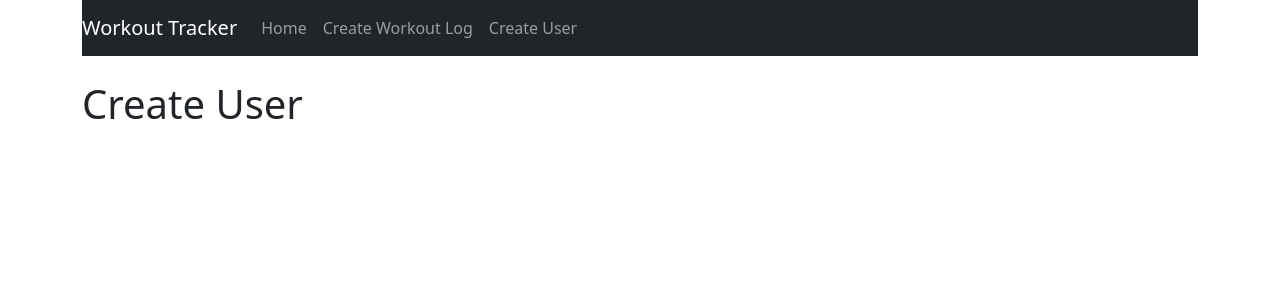
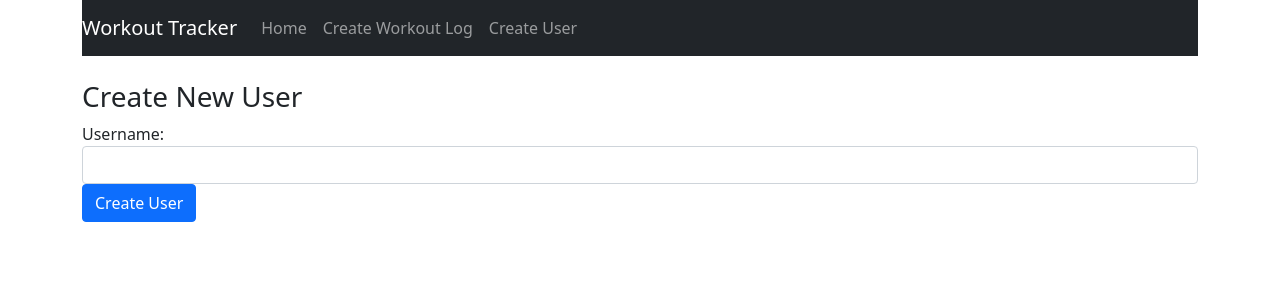
Before and after one commit to damjanh/workout-frontend, a React (Create React App) app: page /user in a window 1280 px wide. Shown: the top 300 px of the page. Built offline with nearby package versions, Linux system fonts and the light colour scheme.

Commit message:
Implement CreateUser component

```diff
--- a/src/components/CreateUser.js
+++ b/src/components/CreateUser.js
@@ -1,7 +1,51 @@
+import { useState } from 'react'
+
 const CreateUser = () => {
+
+  const [username, setUser] = useState('')
+
+  const addUser = async (user) => {
+    const res = await fetch('http://localhost:5000/users/add', {
+      method: 'POST',
+      headers: {
+        'Content-Type': 'application/json'
+        },
+        body: JSON.stringify({username: username})
+        })
+        // TODO: handle error
+        console.log("Added User")
+  }
+
+  const onChangeUsername = (value) => {
+    console.log(`Username changed to: ${value}`)
+    setUser(value)
+  }
+
+  const onSubmit = (e) => {
+    e.preventDefault()
+    console.log(`Submitted user:${username}`)
+
+    addUser(username)
+    setUser('')
+  }
+
   return (
     <div>
-      <h1>Create User</h1>
+      <h3>Create New User</h3>
+      <form onSubmit={(e) => onSubmit(e)}>
+        <div className='form-group'>
+          <label>Username:</label>
+          <input type='text'
+            required
+            className='form-control'
+            value={username}
+            onChange={(e) => onChangeUsername(e.target.value)}
+            />
+        </div>
+        <div className='form-group'>
+          <input type='submit' value='Create User' className='btn btn-primary' />
+        </div>
+      </form>
     </div>
   )
 }
```
